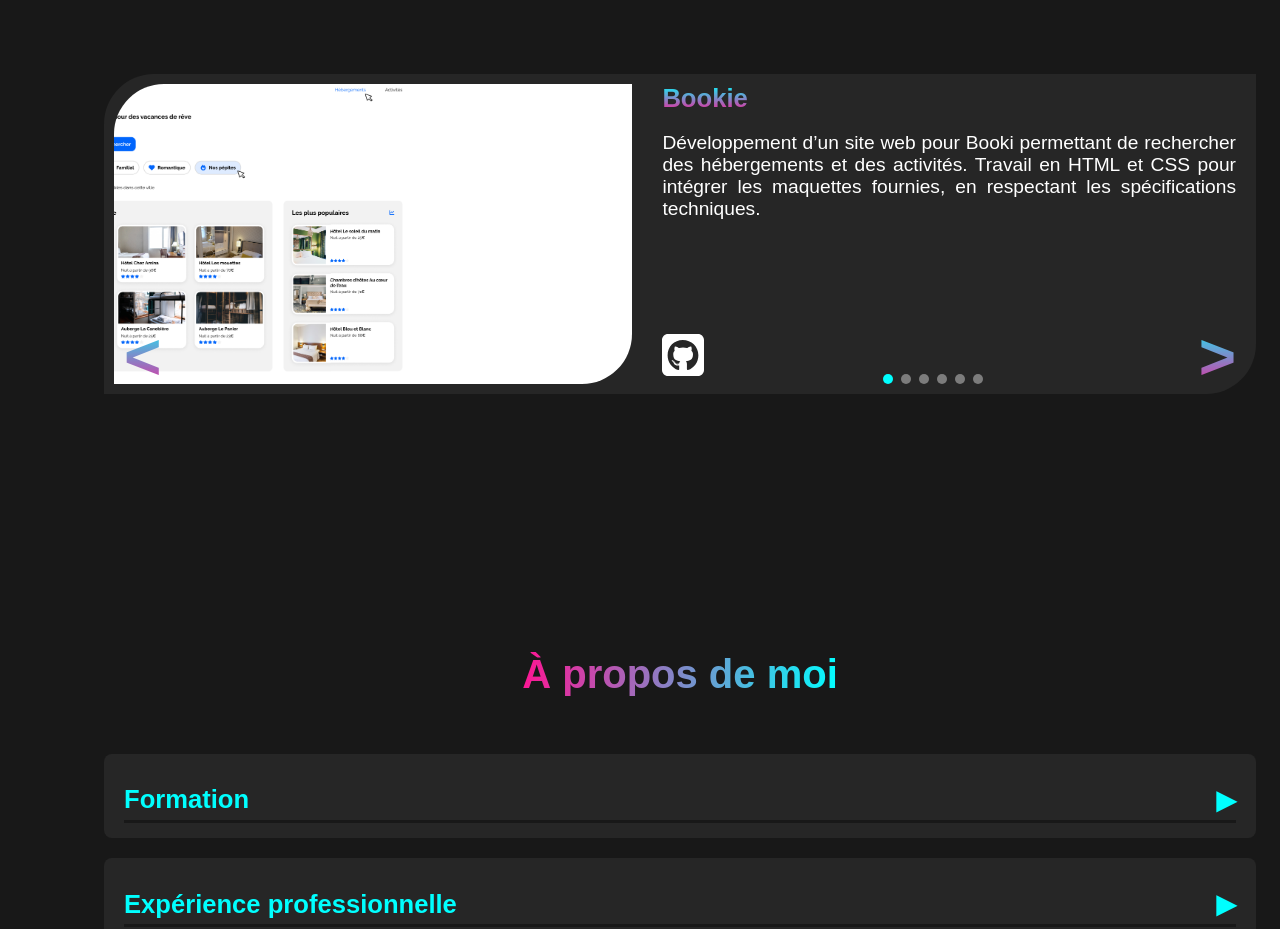
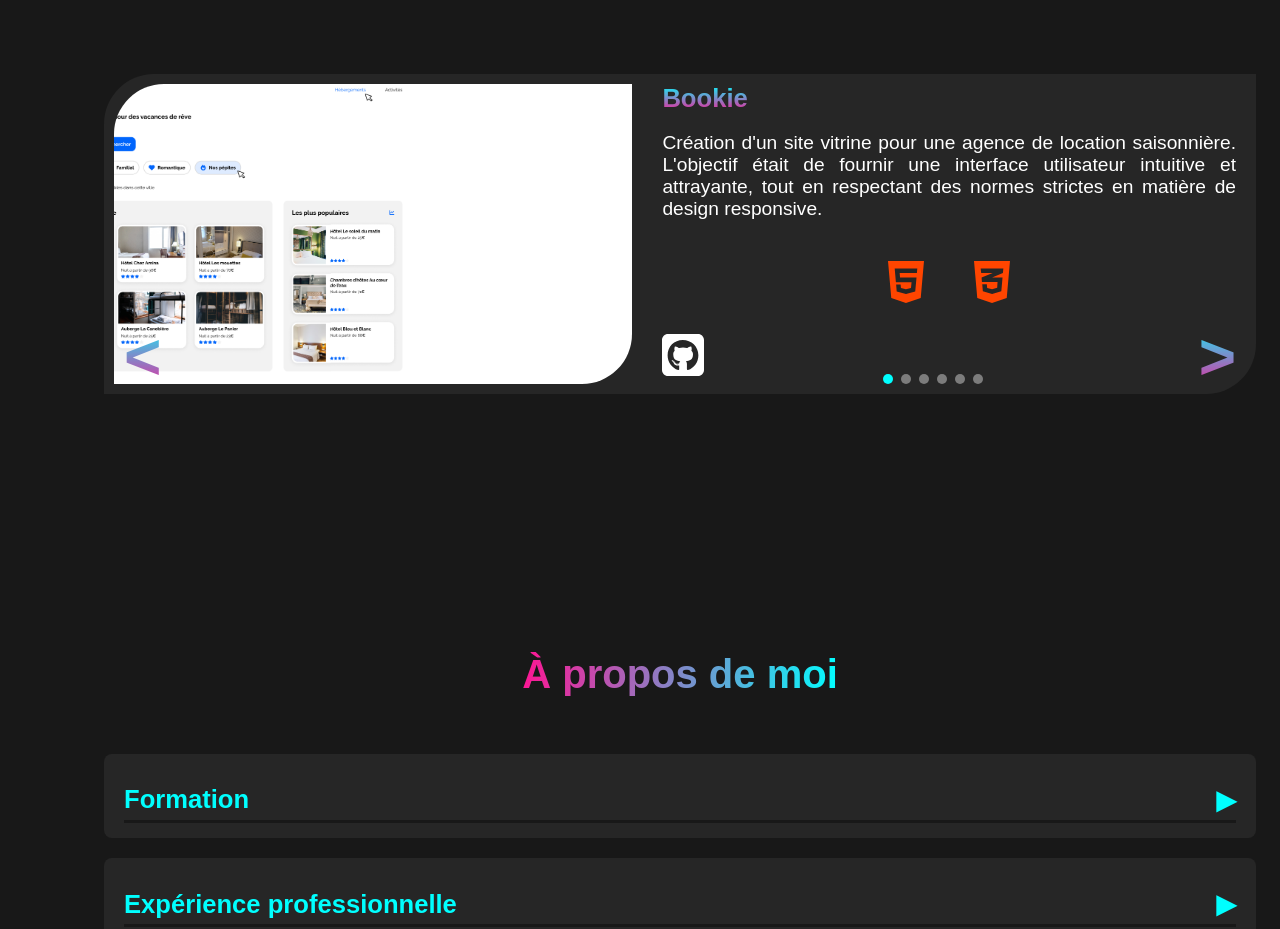
Before and after one commit to AFlourez/portfolio, a React (Create React App) app: page / in a window 1280 px wide. Shown: the part 1000-1929 px from the top of the page. Built offline with nearby package versions, Linux system fonts and the light colour scheme.

Commit message:
Ajout logo carousel

```diff
--- a/src/components/Carousel/Carousel.js
+++ b/src/components/Carousel/Carousel.js
@@ -1,4 +1,3 @@
-// src/components/Carousel/Carousel.js
 import React, { useState } from 'react';
 import './Carousel.scss';
 import { projects } from '../../data/projects';
@@ -7,7 +6,6 @@
 
 const Carousel = () => {
   const [currentIndex, setCurrentIndex] = useState(0);
-  const [hoverDirection, setHoverDirection] = useState(null);
 
   const nextSlide = () => {
     setCurrentIndex((currentIndex + 1) % projects.length);
@@ -24,12 +22,11 @@
         title={projects[currentIndex].title}
         description={projects[currentIndex].description}
         lienGitHub={projects[currentIndex].lienGitHub}
+        lienSite={projects[currentIndex].lienSite}
+        technologies={projects[currentIndex].technoprojet}
         onPrev={prevSlide}
         onNext={nextSlide}
-        hoverDirection={hoverDirection}
-        setHoverDirection={setHoverDirection}
       />
-
       <SlideIndicator currentIndex={currentIndex} totalSlides={projects.length} />
     </div>
   );
--- a/src/components/Slide/Slide.js
+++ b/src/components/Slide/Slide.js
@@ -3,8 +3,22 @@
 import { FontAwesomeIcon } from '@fortawesome/react-fontawesome';
 import { faGithubSquare } from '@fortawesome/free-brands-svg-icons';
 import { faImage } from '@fortawesome/free-solid-svg-icons';
+import { faHtml5, faCss3Alt, faJs, faReact, faNode, faGithub } from '@fortawesome/free-brands-svg-icons';
+import { faServer, faDatabase } from '@fortawesome/free-solid-svg-icons';
 
-const Slide = ({ image, title, description, lienGitHub, onPrev, onNext }) => {
+// Définir un mapping des icônes des technologies
+const techIcons = {
+  HTML: <FontAwesomeIcon icon={faHtml5} />,
+  CSS: <FontAwesomeIcon icon={faCss3Alt} />,
+  JavaScript: <FontAwesomeIcon icon={faJs} />,
+  React: <FontAwesomeIcon icon={faReact} />,
+  NodeJs: <FontAwesomeIcon icon={faNode} />,
+  Express: <FontAwesomeIcon icon={faServer} />,
+  MongoDB: <FontAwesomeIcon icon={faDatabase} />,
+  GitHub: <FontAwesomeIcon icon={faGithub} />,
+};
+
+const Slide = ({ image, title, description, lienGitHub, technologies, onPrev, onNext }) => {
   // Utiliser les positions de départ et de fin du touché
   const [touchStartX, setTouchStartX] = useState(0);
   const [touchEndX, setTouchEndX] = useState(0);
@@ -36,30 +50,44 @@
       onTouchMove={handleTouchMove}
       onTouchEnd={handleTouchEnd}
     >
+      {/* Image */}
       <div className="image-container">
         <img src={image} alt={`Image du projet ${title}`} className="slide-image" />
       </div>
+
+      {/* Texte */}
       <div className="text-container">
         <div>
           <h3>{title}</h3>
           <p className="slide-description">{description}</p>
         </div>
+
+        {/* Icônes des technologies */}
+        <div className="technologies-container">
+          {technologies.map((tech) => (
+            <span key={tech} className="tech-icon">
+              {techIcons[tech] || tech} {/* Fallback vers le nom si aucune icône */}
+            </span>
+          ))}
+        </div>
+
+        {/* Liens */}
         <div className="icon-link">
-          <a href={lienGitHub} className="slide-icon-github" target="_blank" rel="noreferrer">
-            <FontAwesomeIcon icon={faGithubSquare} />
-          </a>
+          {lienGitHub && (
+            <a href={lienGitHub} className="slide-icon-github" target="_blank" rel="noreferrer">
+              <FontAwesomeIcon icon={faGithubSquare} />
+            </a>
+          )}
           <a href={image} className="slide-icon-image" target="_blank" rel="noreferrer">
             <FontAwesomeIcon icon={faImage} />
           </a>
         </div>
       </div>
 
-      {/* Flèche gauche */}
+      {/* Flèches de navigation */}
       <div className="arrow-icon left" onClick={onPrev}>
         {"<"}
       </div>
-
-      {/* Flèche droite */}
       <div className="arrow-icon right" onClick={onNext}>
         {">"}
       </div>
--- a/src/components/Slide/Slide.scss
+++ b/src/components/Slide/Slide.scss
@@ -23,6 +23,7 @@
       height: auto;
     }
   }
+
 
   .icon-link{
     display: flex;
@@ -58,6 +59,23 @@
     -webkit-background-clip: text;
     background-clip: text;
     color: transparent;
+  }
+
+  .technologies-container {
+    display: flex;
+    justify-content:center;
+    gap: 50px;
+    flex-wrap: wrap;
+
+    .tech-icon {
+      font-size: 3rem;
+      color: orangered;
+      @media only screen and (max-width : 550px) {
+        font-size: 2rem;
+        gap: 30px;
+        margin-top: none;
+      }
+    }
   }
 
   .image-container {
--- a/src/data/projects.js
+++ b/src/data/projects.js
@@ -10,49 +10,54 @@
     id: 1,
     image: imgProjet1,
     title: 'Bookie',
-    description: 'Développement d’un site web pour Booki permettant de rechercher des hébergements et des activités. Travail en HTML et CSS pour intégrer les maquettes fournies, en respectant les spécifications techniques.',
+    description: 'Création d\'un site vitrine pour une agence de location saisonnière. L\'objectif était de fournir une interface utilisateur intuitive et attrayante, tout en respectant des normes strictes en matière de design responsive.',
     lienGitHub: "https://github.com/AFlourez/Bookie",
     lienSite: "",
+    technoprojet: ["HTML", "CSS"],
   },
   {
     id: 2,
     image: imgProjet2,
-    title: 'Sophie Bluel- Architecte d\'Intérieur',
-    description: 'Conception et développement de la partie front-end du site portfolio d’une architecte d’intérieur. Développement des pages de présentation des travaux, de la page de connexion administrateur, ainsi qu’une modale pour l’upload de médias.',
+    title: 'Sophie Bluel - Architecte d\'Intérieur',
+    description: 'Développement d\'un site dynamique mettant en valeur les projets d\'une architecte d\'intérieur. Intégration d\'une galerie interactive et mise en œuvre de fonctionnalités en JavaScript pour améliorer l\'expérience utilisateur.',
     lienGitHub: "https://github.com/AFlourez/Sophie-Bluel-Architecte-d-int-rieur",
     lienSite: "",
+    technoprojet: ["JavaScript", "HTML", "CSS"],
   },
   {
     id: 3,
     image: imgProjet3,
     title: 'Optimisation SEO et Performances pour Nina Carducci',
-    description: 'Optimisation des performances et du référencement SEO du site de Nina Carducci, photographe. Amélioration du chargement du site, optimisation des images, mise en place du référencement local, correction des bugs de navigation, et ajout des metas pour les réseaux sociaux. Livraison d’un rapport d’intervention détaillant les actions et leur impact.',
+    description: 'Audit et optimisation du site web d\'une photographe pour améliorer son classement SEO et ses performances. Réduction du temps de chargement des pages et ajustements techniques pour un meilleur référencement naturel.',
     lienGitHub: "https://github.com/AFlourez/nina-carducci-modifi-",
     lienSite: "https://aflourez.github.io/nina-carducci-modifi-/",
+    technoprojet: [""],
   },
   {
     id: 4,
     image: imgProjet4,
     title: 'Refonte du site Kasa',
-    description: 'Refonte complète du site de location d’appartements Kasa. Développement d’une application React avec React Router, en suivant les maquettes Figma responsives. Création de composants tels que la galerie d’images avec défilement circulaire et le menu déroulant avec animations. Mise en place de la structure de données à partir d’un fichier JSON pour afficher les annonces de logement.',
+    description: 'Refonte complète du site web d\'une plateforme de location d\'hébergements. Utilisation de React et React Router pour créer une application web moderne, avec gestion de routes et rendu dynamique des pages.',
     lienGitHub: "https://github.com/AFlourez/Kasa",
     lienSite: "",
+    technoprojet: ["React", "NodeJs"],
   },
   {
     id: 5,
     image: imgProjet5,
     title: 'Site de notation de livres "Mon Vieux Grimoire"',
-    description: 'Développement du back-end pour un site de notation de livres, permettant aux membres d’ajouter un livre et de lui attribuer une note. Mise en place de l’API pour gérer l’ajout de livres, les évaluations et les images. Optimisation des images envoyées par les utilisateurs pour respecter les bonnes pratiques du Green Code.',
+    description: 'Développement d\'une API back-end permettant aux utilisateurs de partager et noter des livres. Implémentation d\'une base de données MongoDB, d\'un serveur Express et d\'un système d\'authentification sécurisé.',
     lienGitHub: "https://github.com/AFlourez/Mon-vieux-Grimoire",
     lienSite: "",
+    technoprojet: ["NodeJs", "Express", "MongoDB"],
   },
   {
     id: 6,
     image: imgProjet6,
     title: 'Développement du site "Menu Maker"',
-    description: 'Gestion de projet et développement front-end du site "Menu Maker", permettant aux restaurateurs de créer et afficher leurs menus. Préparation des spécifications techniques, organisation d’un tableau Kanban et suivi des tâches en cours, en collaboration avec un dev back-end. Recherche sur les dernières technologies pour intégrer dans le projet.',
-    lienGitHub: "",
+    description: 'Conception et développement d\'un outil en ligne permettant aux restaurants de créer et personnaliser leurs menus. Gestion du projet avec une approche Kanban et utilisation de React pour le front-end.',
+    lienGitHub: "https://drive.google.com/drive/folders/1RglD-d50GzTfmjJTAb26ilJcRuMBQeQu?usp=sharing",
     lienSite: "",
-  }
-
+    technoprojet: [""],
+  },
 ];
```
